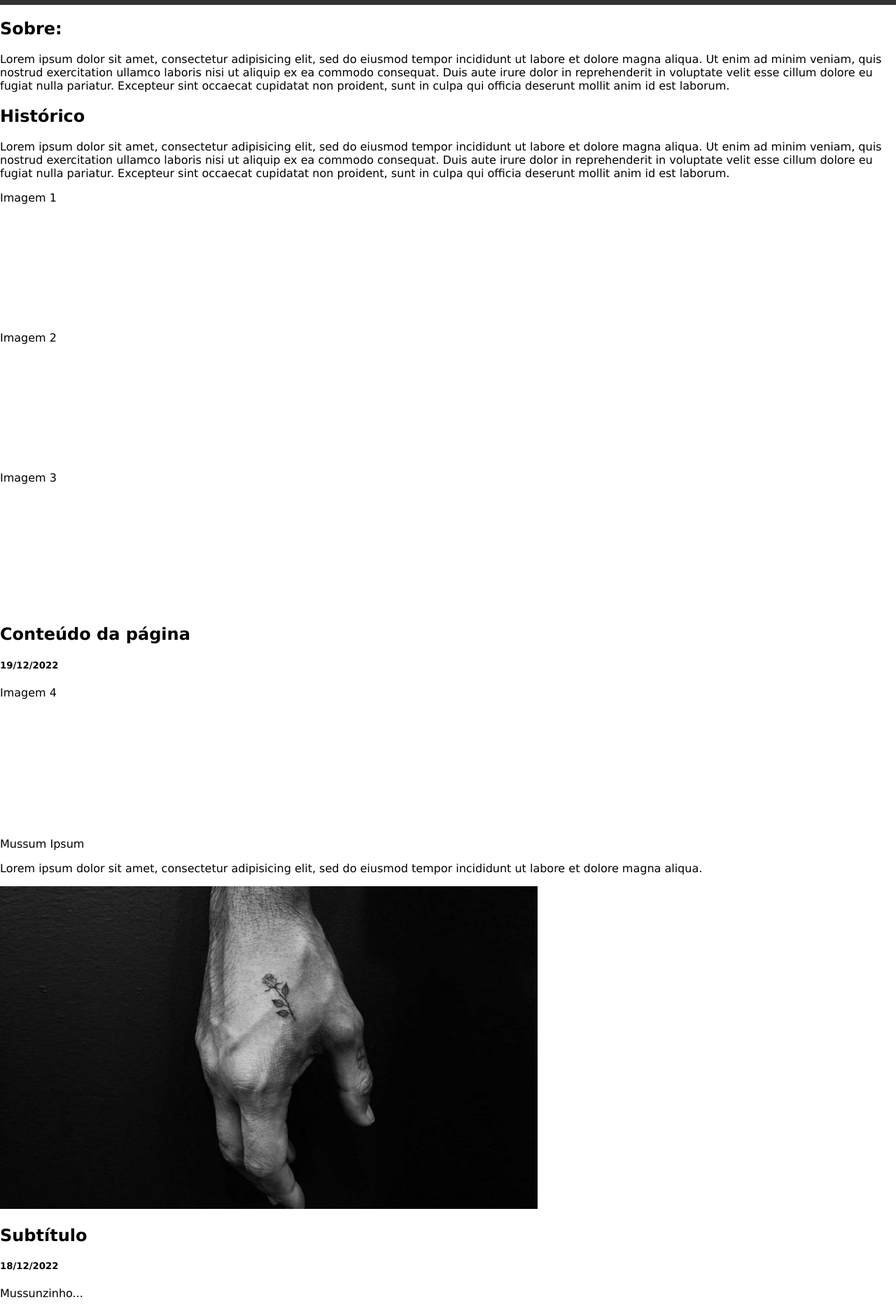
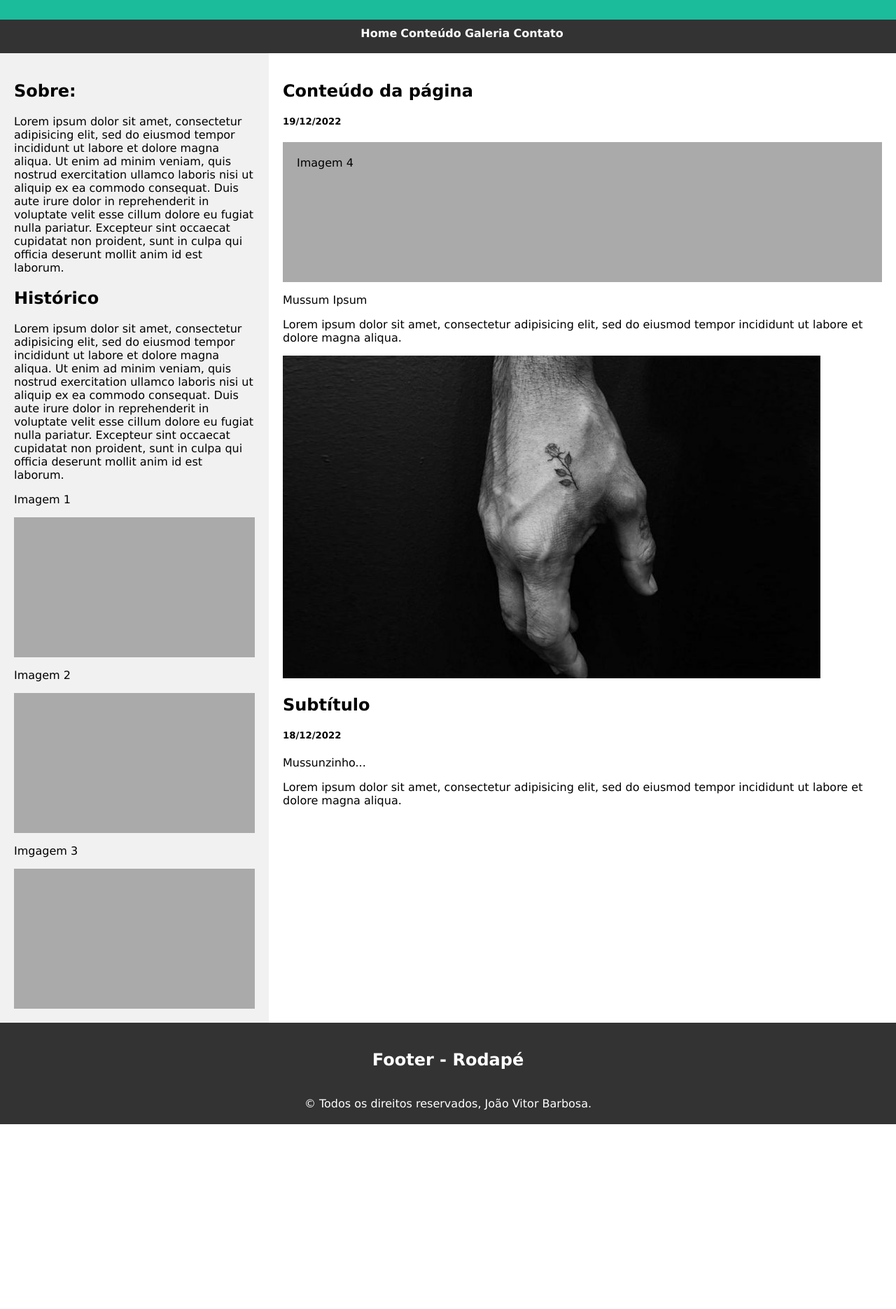
Before and after one commit to JvitorBF/Layout, a plain HTML site: page src/index.html in a window 1280 px wide. Shown: the part 113-1983 px from the top of the page at 70% size. After the commit the page ends 1719 px from the top, so only its background shows below. Drawn offline with Linux system fonts and the light colour scheme.

Commit message:
Layout do index pronto e já responsivo

```diff
--- a/src/index.html
+++ b/src/index.html
@@ -46,14 +46,17 @@ Click nbfs://nbhost/SystemFileSystem/Templates/ClientSide/html.html to edit this
             nulla pariatur. Excepteur sint occaecat cupidatat non proident, sunt in culpa qui officia deserunt mollit
             anim id est laborum.
         </p>
+        <p>Imagem 1</p>
         <div class="imgFake" style="height: 200px">
-            Imagem 1
+
         </div>
+        <p>Imagem 2</p>
         <div class="imgFake" style="height: 200px">
-            Imagem 2
+
         </div>
+        <p>Imgagem 3</p>
         <div class="imgFake" style="height: 200px">
-            Imagem 3
+
         </div>
     </div><!-- fim da div esquerda -->
     <div class="conteudo">
@@ -82,11 +85,11 @@ Click nbfs://nbhost/SystemFileSystem/Templates/ClientSide/html.html to edit this
             dolore magna aliqua.
         </p>
     </div><!-- fim div conteudo -->
-    <footer class="footer">
-        <h2>Footer - Rodapé</h2>
-        <br/>
-        &COPY; Todos os direitos reservados, João Vitor Barbosa.
-    </footer>
 </div><!-- fim do container -->
+<footer class="footer">
+    <h2>Footer - Rodapé</h2>
+    <br/>
+    &COPY; Todos os direitos reservados, João Vitor Barbosa.
+</footer>
 </body>
 </html>
--- a/src/style.css
+++ b/src/style.css
@@ -11,12 +11,20 @@ nav {
     text-align: center;
     background-color: #333;
     width: 100%;
+    height: 3rem;
 }
 
 nav a {
-    transition: 400ms;
+    transition: 350ms;
     text-decoration: none;
     color: white;
+    font-weight: bold;
+}
+
+nav a:hover {
+    color: #1abc9c;
+    text-decoration: underline;
+    font-size: 150%;
 }
 
 nav ul {
@@ -30,3 +38,59 @@ nav li {
     display: inline;
     color: white;
 }
+
+header {
+    padding: 30px;
+    text-align: center;
+    background-color: #1abc9c;
+}
+
+.container {
+    display: flex;
+    flex-wrap: wrap;
+}
+.esquerda {
+    flex: 30%;
+    background-color: #f1f1f1;
+    padding: 20px;
+}
+
+.conteudo {
+    flex: 70%;
+    padding: 20px;
+}
+
+.imgFake {
+    Background-color: #aaa;
+    width: 100%;
+    padding: 20px;
+}
+
+.footer {
+    padding: 20px;
+    background-color: #333;
+    text-align: center;
+    color: white;
+}
+
+@media screen and (max-width: 700px) {
+    .container, nav {
+        flex-direction: column;
+    }
+    header {
+        background-color: green;
+    }
+    p {
+        font-size: 15px;
+    }
+}
+
+@media screen and (max-width: 400px) {
+    nav {
+        height: 100%;
+    }
+    nav li {
+        display: block;
+    }
+
+}
```
